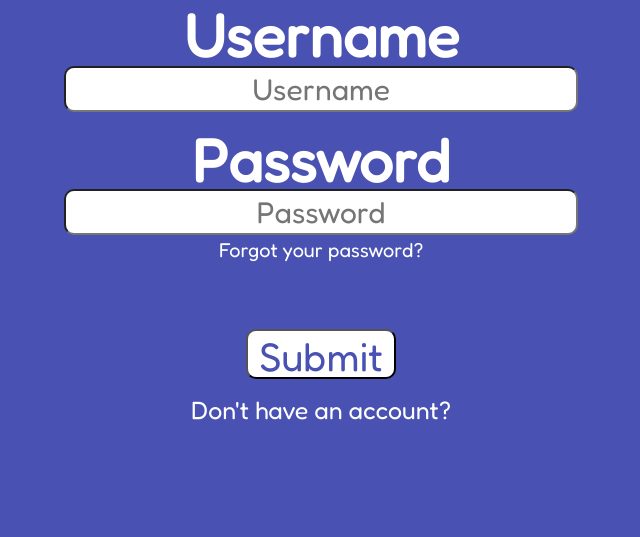
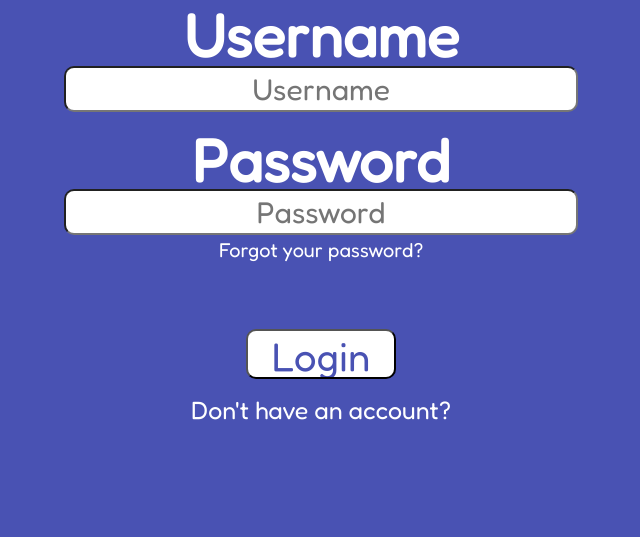
Before and after one commit to p-baptista/EngSoft-TP1, a Django app: page /login/ in a window 1280 px wide. Shown: the part 197-734 px from the top of the page, without its empty margins (319-959 px from the left). Run offline with Django 3.2, Linux system fonts and the light colour scheme.

Commit message:
(frontend bugfix): fixed login page submit button

```diff
--- a/RankD/main_app/templates/login_page.html
+++ b/RankD/main_app/templates/login_page.html
@@ -21,7 +21,7 @@
         {% endif %}
 
 
-        <form id="login_form", method="post">
+        <form id="login_form" method="post" onsubmit="return validate_form()">
             {% csrf_token %}
                 <div>
                     <h2 class="username">
@@ -52,15 +52,15 @@
                 </div>
 
                 <div>
-                    <input type="submit" value="Submit" class="enter_button">
+                    <input type="submit" value="Login" class="enter_button">
                 </div>
         </form>
 
         <script>
             function validate_form() {
-                var form = document.getElementById("create_account_form")
+                var form = document.getElementById("login_form")
                 if (form.checkValidity()) {
-                    alert("Account created successfully")
+                    alert("Logging in (or not)")
                 }
             }
         </script>
```
